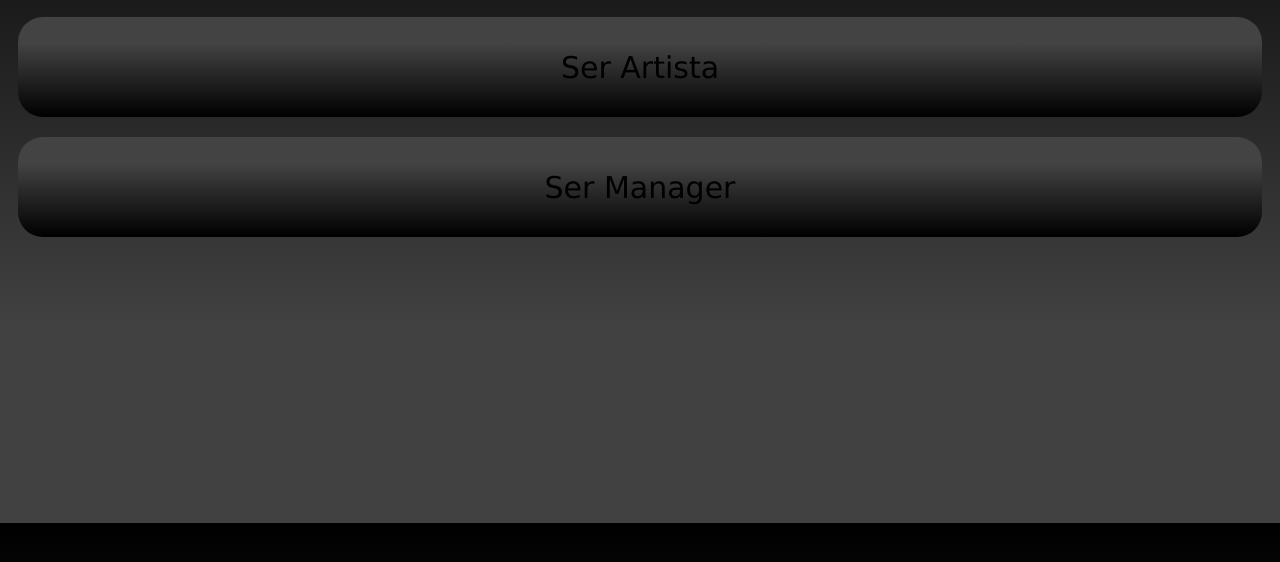
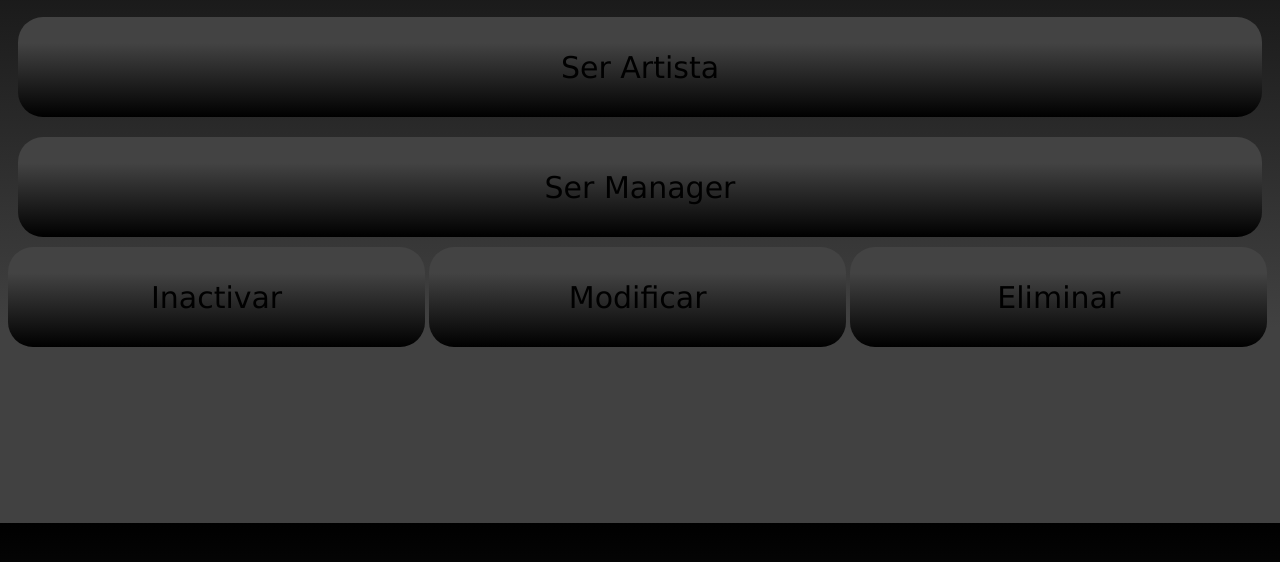
Before and after one commit to Mar19845/ProyectoBasesDeDatos1, a website: page webapp/config.html in a window 1280 px wide. Shown: the part 228-790 px from the top of the page. Drawn offline with Linux system fonts and the light colour scheme.

Commit message:
Paginas actualizadas

```diff
--- a/webapp/config.css
+++ b/webapp/config.css
@@ -45,3 +45,26 @@ body{
     background-color: #000000;
     background-image: linear-gradient(#000000 0%, #7f8c8d 74%);
 }
+
+#sub1{
+    display: inline;
+    align-items: center;
+    flex-direction: column;
+    justify-content: center;
+}
+
+#sub1 button{
+    height: 100px;
+    width:33%;
+    font-size: 30px;
+    font-family:Verdana, Geneva, Tahoma, sans-serif;
+    background-color: #000000;
+    background-image: linear-gradient(0deg, #000000 0%, #434343 74%);
+    border:none;
+    border-radius:25px;
+}
+
+#sub1 button:hover{
+    background-color: #000000;
+    background-image: linear-gradient(#000000 0%, #7f8c8d 74%);
+}
--- a/webapp/config.html
+++ b/webapp/config.html
@@ -8,12 +8,17 @@
         <title>PROYECTO BASES DE DATOS</title>
     </head>
     <body>
-        <img id="img5" src="imagenes/flecha.png"></img>
+        <a href ="repro.html"><img id="img5" src="imagenes/flecha.png" ></a>
         <span id = "config">Configuración</span>
         <span id = "sub" ><button >Suscribirse</button></span>
         <span id = "sub" ><button >Ser Artista</button></span>
         <span id = "sub" ><button >Ser Manager</button></span>
 
+
+        <span id = "sub1" ><button>Inactivar</button></span>
+        <span id = "sub1" ><button>Modificar</button></span>
+        <span id = "sub1" ><button>Eliminar</button></span>
+
     <script src="config.js"></script>
     </body>
 </html>
--- a/webapp/index.js
+++ b/webapp/index.js
@@ -58,7 +58,7 @@ function LoginUser() {
 
 function CheckUser(user,user1){
     if(user===user1){
-        alert("Ahuevoooooooooooo puto")
+        alert("Nuevo Usuario creado")
     }
     else{
         alert("No se encuentra el usuarion en la base de datos")
```
Also changed, not shown: webapp/repro.html (+2 -1 lines).
